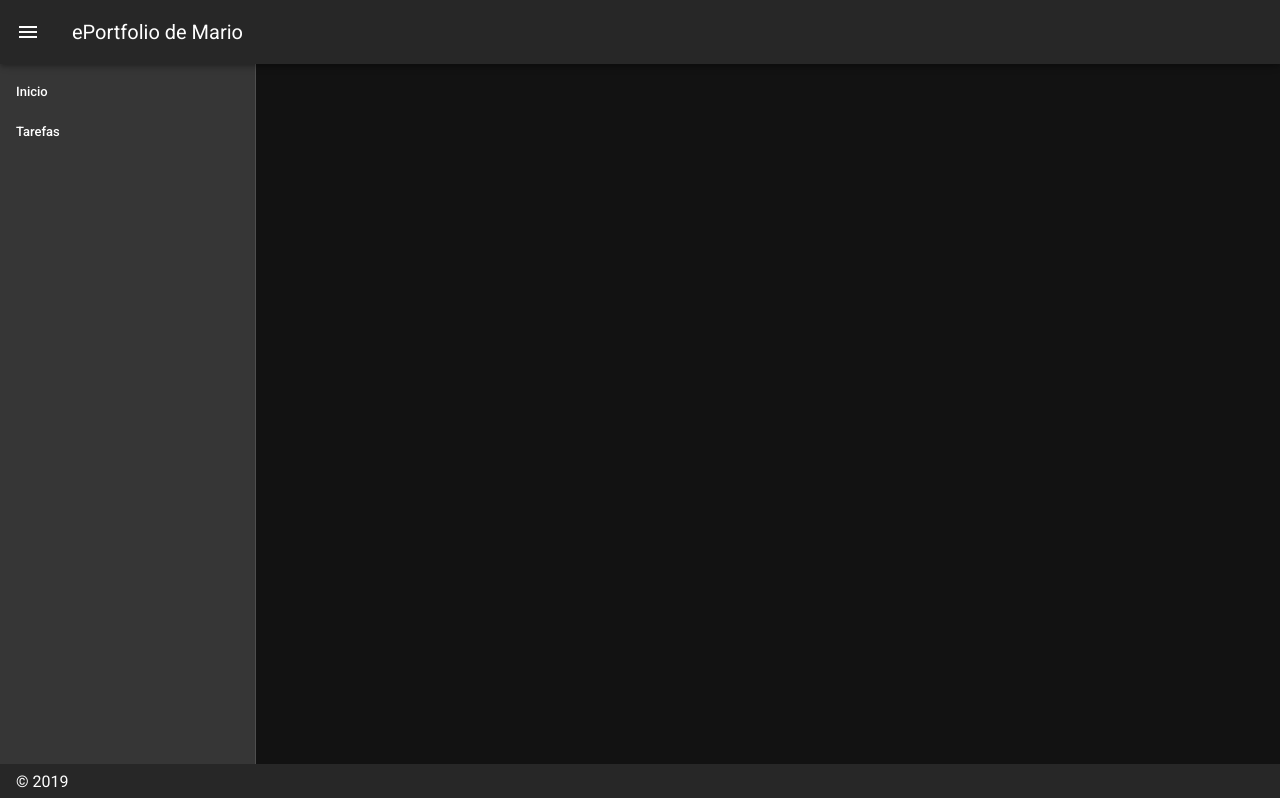
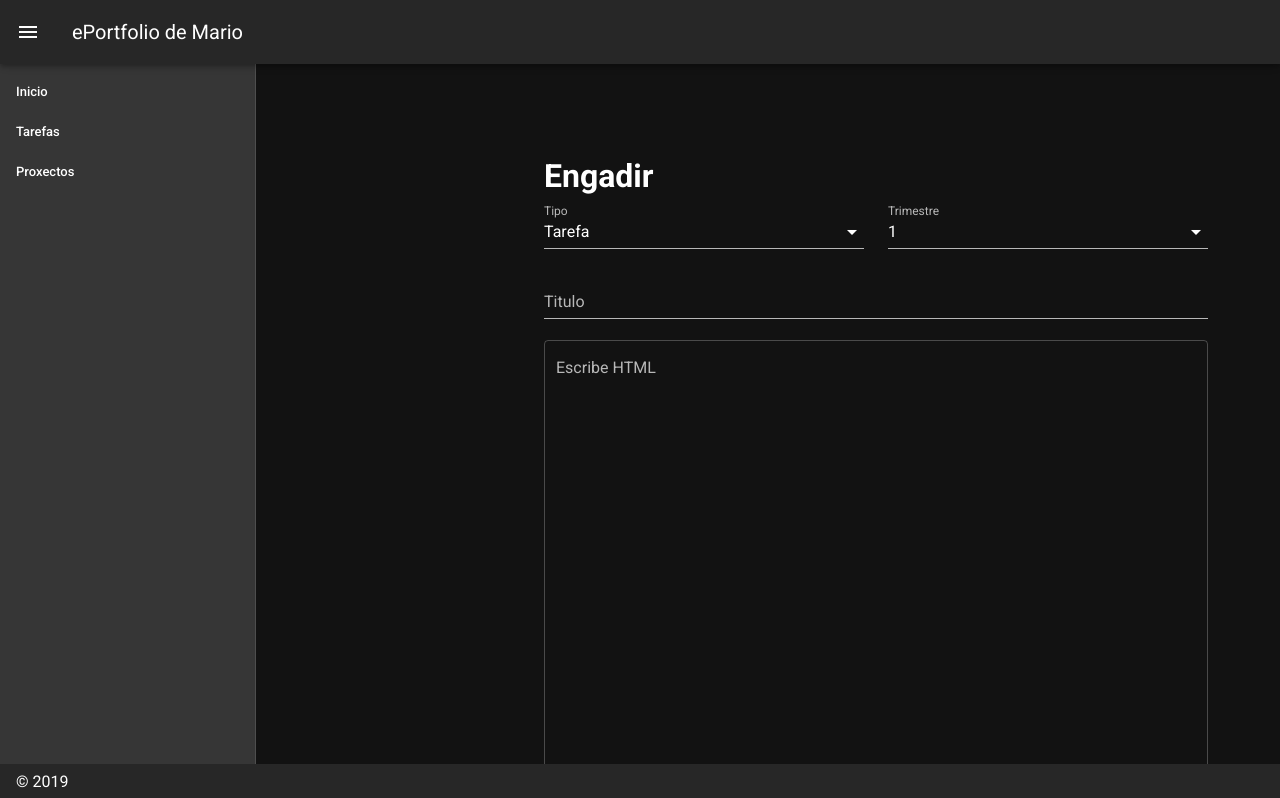
Before and after one commit to Kingomac/ePortfolio, a Vue app: page /engadir in a window 1280 px wide. Shown: the top 798 px of the page. Built offline with nearby package versions, Linux system fonts and the light colour scheme; no server answers.

Commit message:
Tarefas acabado

```diff
--- a/src/App.vue
+++ b/src/App.vue
@@ -16,6 +16,11 @@
             <v-list-item-title>Tarefas</v-list-item-title>
           </v-list-item-content>
         </v-list-item>
+        <v-list-item to="/proxectos">
+          <v-list-item-content>
+            <v-list-item-title>Proxectos</v-list-item-title>
+          </v-list-item-content>
+        </v-list-item>
       </v-list>
     </v-navigation-drawer>
 
@@ -29,7 +34,6 @@
 
     <v-content>
         <v-row
-          align="top"
           justify="center"
         >
         <v-container
@@ -43,7 +47,7 @@
     </v-content>
 
     <v-footer app>
-      <span>&copy; 2019</span>
+      <span>&copy; 2019 <router-link style="color: transparent" to="/engadir">Engadir</router-link></span>
     </v-footer>
   </v-app>
 </template>
--- a/src/router.js
+++ b/src/router.js
@@ -1,39 +1,39 @@
 import Vue from 'vue'
 import Router from 'vue-router'
-import Home from './views/Home.vue'
 
 Vue.use(Router)
 
 export default new Router({
   mode: 'history',
-  routes: [
-    {
+  routes: [{
       path: '/',
       name: 'home',
-      component: Home
-    },
-    {
-      path: '/sobre-min',
-      name: 'about',
-      // route level code-splitting
-      // this generates a separate chunk (about.[hash].js) for this route
-      // which is lazy-loaded when the route is visited.
-      component: () => import(/* webpackChunkName: "about" */ './views/About.vue')
+      component: () =>
+        import ('./views/Home.vue')
     },
     {
       path: '/tarefas',
       name: 'tarefas',
-      component: () => import('./views/Tarefas.vue')
+      component: () =>
+        import ('./views/Tarefas.vue')
     },
     {
-      path: '/tarefas/:id',
+      path: '/tarefas/:trimestre/:id',
       name: 'tarefa-01',
-      component: () => import('./views/TarefaCompleta.vue')
+      component: () =>
+        import ('./views/TarefaCompleta.vue')
     },
     {
       path: '/proxectos',
       name: 'proxectos',
-      component: () => import('./views/Proxectos.vue')
+      component: () =>
+        import ('./views/Proxectos.vue')
+    },
+    {
+      path: '/engadir',
+      name: 'engadir',
+      component: () =>
+        import ('./views/Engadir.vue')
     }
   ]
 })
--- a/src/views/About.vue
+++ /dev/null
@@ -1,6 +0,0 @@
-<template>
-  <div class="about">
-    <h1>Sobre min</h1>
-    <p>Chámome Mario e son estudante de 2º de bacharelato no IES Auga da Laxe. Estudei secundaria no IES Terra de Turonio. No meu tempo libre gústame ver anime, o meu favorito actualmente é <a target="_blank" href="https://www.crunchyroll.com/es-es/the-rising-of-the-shield-hero">The Rising of the Shield Hero</a>. Sei programar en C#, Javascript e PHP e o meu editor de código favorito é <a target="_blank" href="https://code.visualstudio.com/">Visual Studio Code</a>. Fixen unha páxina web de <a target="_blank" href="https://numeros-complejos.000webhostapp.com">números complexos</a></p>
-  </div>
-</template>
--- /dev/null
+++ b/src/views/Engadir.vue
@@ -0,0 +1,81 @@
+<template>
+<v-container fluid>
+<p v-if="contido.includes('img')">Para las imágenes usa la siguiente sintxis => <code>&lt;img=LINK/img&gt;</code>. Así se sustituirá tu imagen por un montón de divs con clases para que tenga Lazy Load y sea responsive. La imagen se recortará para que tenga una relación de aspecto de 16:9</p>
+<v-content class="mr-10">
+  <h1>Engadir</h1>
+          <form>
+              <v-row>
+                  <v-col>
+              <v-select
+              v-model="tipo"
+              :items="['Tarefa', 'Proxecto']"
+              label="Tipo"
+              required/>
+                  </v-col>
+                  <v-col>
+                      <v-select
+                      v-model="trimestre"
+                      :items="[1,2,3]"
+                      label="Trimestre"
+                      required/>
+                  </v-col>
+              </v-row>
+              <v-text-field
+              v-model="titulo"
+              required
+              label="Titulo"/>
+              <v-textarea
+                  v-model="contido"
+                  outlined
+                  label="Escribe HTML"
+                  required
+                  rows="20"/>
+                <v-btn class="mr-4 success" @click="submit">Engadir</v-btn>
+          </form>
+</v-content>
+</v-container>
+</template>
+<script lang="ts">
+import Vue from 'vue'
+import firebase from 'firebase'
+export default Vue.extend({
+    data(){
+        return {titulo: '', contido: '', tipo: 'Tarefa', trimestre: 1}
+    },
+    methods: {
+        submit: function(e){
+            let timestamp = firebase.firestore.FieldValue.serverTimestamp();
+            const data = {
+                titulo: this.titulo,
+                contido: this.processContent,
+                creacion: timestamp
+            }
+            firebase.firestore().collection(this.collection).doc().set(data);
+
+            this.titulo = '';
+            this.contido = '';
+            this.tipo = 'Tarefa';
+            this.trimestre = 1;
+        }
+    },
+    computed:{
+        collection(){
+            switch(this.trimestre){
+                case 1: if(this.tipo == 'Tarefa') return 'tarefas';
+                        else return 'proxecto';
+                        break;
+                case 2: if(this.tipo == 'Tarefa') return 'tarefas2';
+                        else return 'proxecto2';
+                        break;
+                case 3: if(this.tipo == 'Tarefa') return 'tarefas3';
+                else return 'proxecto3';
+                break;
+                default: return 'error';
+            }
+        },
+        processContent(){
+            return this.contido.split('<img=').join('<div class="v-responsive v-image"><div class="v-responsive__sizer" style="padding-bottom: 56.25%;"></div><div class="v-image__image v-image__image--cover" style="background-image: url(&quot;').split('/img>').join('&quot;); background-position: center center;"></div><div class="v-responsive__content" style="width: 100%;"></div></div>');
+        }
+    }
+})
+</script>
--- a/src/views/Home.vue
+++ b/src/views/Home.vue
@@ -1,16 +1,14 @@
 <template>
   <div class="home">
     <h1>ePortfolio TIC's 2º Bac</h1>
+      <p>Chámome Mario e son estudante de 2º de bacharelato no IES Auga da Laxe. Estudei secundaria no IES Terra de Turonio. No meu tempo libre gústame ver anime, o meu favorito actualmente é <a target="_blank" href="https://www.crunchyroll.com/es-es/the-rising-of-the-shield-hero">The Rising of the Shield Hero</a>. Sei programar en C#, Javascript e PHP e o meu editor de código favorito é <a target="_blank" href="https://code.visualstudio.com/">Visual Studio Code</a>. Fixen unha páxina web de <a target="_blank" href="https://numeros-complejos.000webhostapp.com">números complexos</a> e este ePortfolio.</p>
+      <v-img lazy-src="https://images2.alphacoders.com/935/thumb-1920-935998.png" src="https://images2.alphacoders.com/935/thumb-1920-935998.png"/>
   </div>
 </template>
 
 <script>
 // @ is an alias to /src
-import HelloWorld from '@/components/HelloWorld.vue'
 export default {
   name: 'home',
-  components: {
-    HelloWorld
-  }
 }
 </script>
--- a/src/views/Proxectos.vue
+++ b/src/views/Proxectos.vue
@@ -1,10 +1,46 @@
 <template>
-<div class="progress red lighten-4" style="margin-top: 100px">
-      <div class="indeterminate red darken-1"></div>
-  </div>
+<div style="width:100%">
+  <h1>Proxectos</h1>
+    <v-container fluid>
+      <p>En construcción...</p>
+    <div v-for="color in colors" :key="color">
+    <v-progress-linear
+      indeterminate
+      :color="color"/>
+    <br>
+    <br>
+      </div>
+      <!--
+        <v-row justify="center">
+        <v-col>
+            <h2>1º Trimestre</h2>
+            <v-list>
+            <linktarefa v-for="p in proxectos" :to="'/proxectos/1/' + t.id" :key="p.id" :text="p.title"/>
+            </v-list>
+        </v-col>
+        <v-col>
+            <h2>2º Trimestre</h2>
+            <v-list>
+            <linktarefa v-for="p in proxectos" :to="'/proxectos/2/' + t.id" :key="p.id" :text="p.title"/>
+            </v-list>
+        </v-col>
+        <v-col>
+            <h2>3º Trimestre</h2>
+            <v-list>
+            <linktarefa v-for="p in proxectos" :to="'/proxectos/3/' + t.id" :key="p.id" :text="p.title"/>
+            </v-list>
+        </v-col>
+        </v-row>-->
+    </v-container>
+</div>
 </template>
-<script>
-export default {
-
-}
+<script lang="ts">
+import Vue from 'vue'
+export default Vue.extend({
+  data(){
+    return {
+      colors: ['red lighten-5', 'red lighten-4', 'red lighten-3', 'red lighten-2', 'red lighten-1', 'red darken-1', 'red darken-2', 'red darken-3', 'red darken-4', 'red accent-1', 'red accent-2', 'red accent-3', 'red accent-4']
+    }
+  }
+})
 </script>
--- a/src/views/TarefaCompleta.vue
+++ b/src/views/TarefaCompleta.vue
@@ -5,22 +5,40 @@
 </div>
 </template>
 <script>
-import firebase from 'firebase'
+import firebase, { firestore } from 'firebase'
 
 export default {
     methods:{
         load: function(){
-            firebase.firestore().collection('tarefas').doc(this.$route.params.id).get().then((doc) => {
+            console.log(this.trimestre);
+            firebase.firestore().collection(this.trimestre).doc(this.$route.params.id).get().then((doc) => {
                 this.title = doc.data().titulo;
                 this.content = doc.data().contido;
             })
+        },
+        activateSnapshot: function(){
+            firebase.firestore().collection(this.trimestre).doc(this.$route.params.id).onSnapshot((snapshot) => {
+                this.title = snapshot.data().titulo;
+                this.content = snapshot.data().contido;
+            })
+        },
+    },
+    computed:{
+        trimestre(){
+            switch(this.$route.params.trimestre){
+                case 1: return 'tarefas';
+                case 2: return 'tarefas2';
+                case 3: return 'tarefas3';
+                default: return 'tarefas';
+            }
         }
     },
     data(){
-        return { title: '', content: '' }
+        return { title: '', content: ''}
     },
     created(){
         this.load();
+        this.activateSnapshot();
     }
 }
 </script>
--- a/src/views/Tarefas.vue
+++ b/src/views/Tarefas.vue
@@ -6,19 +6,19 @@
         <v-col>
             <h2>1º Trimestre</h2>
             <v-list>
-            <linktarefa v-for="t in tarefas" :to="'/tarefas/' + t.id" :key="t.id" :text="t.title"/>
+            <linktarefa v-for="t in tarefas" :to="'/tarefas/1/' + t.id" :key="t.id" :text="t.title"/>
             </v-list>
         </v-col>
         <v-col>
             <h2>2º Trimestre</h2>
             <v-list>
-            <linktarefa v-for="t in tarefas2" :to="'/tarefas/' + t.id" :key="t.id" :text="t.title"/>
+            <linktarefa v-for="t in tarefas2" :to="'/tarefas/2/' + t.id" :key="t.id" :text="t.title"/>
             </v-list>
         </v-col>
         <v-col>
             <h2>3º Trimestre</h2>
             <v-list>
-            <linktarefa v-for="t in tarefas3" :to="'/tarefas/' + t.id" :key="t.id" :text="t.title"/>
+            <linktarefa v-for="t in tarefas3" :to="'/tarefas/3/' + t.id" :key="t.id" :text="t.title"/>
             </v-list>
         </v-col>
         </v-row>
@@ -29,41 +29,46 @@
     import linktarefa from '../components/LinkTarefa.vue'
     import firebase from 'firebase'
 
-function setSnapshot(collection){
-    firebase.firestore().collection(collection).onSnapshot((snapshot) => {
-        tarefas = [];
-        snapshot.forEach((doc) => {
-            tarefas.push({
-                id: doc.id,
-                title: doc.data().titulo,
-                content: doc.data().contido
-            });
-        })
-    });
-}
-
     export default {
-    components:{
+        components: {
             linktarefa
         },
-    data(){
-        return { tarefas: [], collections: ['tarefas', 'tarefas2', 'tarefas3'] }
+        data() {
+            return {
+                tarefas: [],
+                tarefas2: [],
+                tarefas3: [],
+                collections: ['tarefas', 'tarefas2', 'tarefas3']
+            }
         },
-    beforeMount(){
+        beforeMount() {
             this.collections.forEach((col) => {
                 this.initializeFirestore(col);
             })
         },
-    mounted(){
+        mounted() {
             this.collections.forEach((col) => {
                 this.setSnapshot(col);
             })
         },
         methods: {
-    initializeFirestore: function(collection){
+            resetTarefas: function(collection) {
+                switch (collection) {
+                    case 'tarefas':
                         this.tarefas = [];
+                        break;
+                    case 'tarefas2':
+                        this.tarefas2 = [];
+                        break;
+                    case 'tarefas3':
+                        this.tarefas3 = [];
+                        break;
+                }
+            },
+            initializeFirestore: function(collection) {
+                this.resetTarefas(collection)
                 console.log('Initializing Firebase...');
-        firebase.firestore().collection(collection).get().then((col) => {
+                firebase.firestore().collection(collection).orderBy('creacion').get().then((col) => {
                     col.forEach((doc) => {
                         this.tarefas.push({
                             id: doc.id,
@@ -72,6 +77,21 @@ export default {
                         })
                     })
                 })
+            },
+            setSnapshot: function(collection) {
+                firebase.firestore().collection(collection).orderBy('creacion').onSnapshot((snapshot) => {
+                    this.resetTarefas(collection)
+                    snapshot.forEach((doc) => {
+                        this.tarefas.push({
+                            id: doc.id,
+                            title: doc.data().titulo,
+                            content: doc.data().contido
+                        });
+                    })
+                })
+            },
+            titleNormalize: function(title) {
+                return title.split(' ').join('-').replace('¿', '').replace('¡', '').replace('?', '').replace('!', '').replace('é', 'e').toLowerCase();
             }
         }
     }
```
Lines whose indentation alone changed are shown as unchanged.
